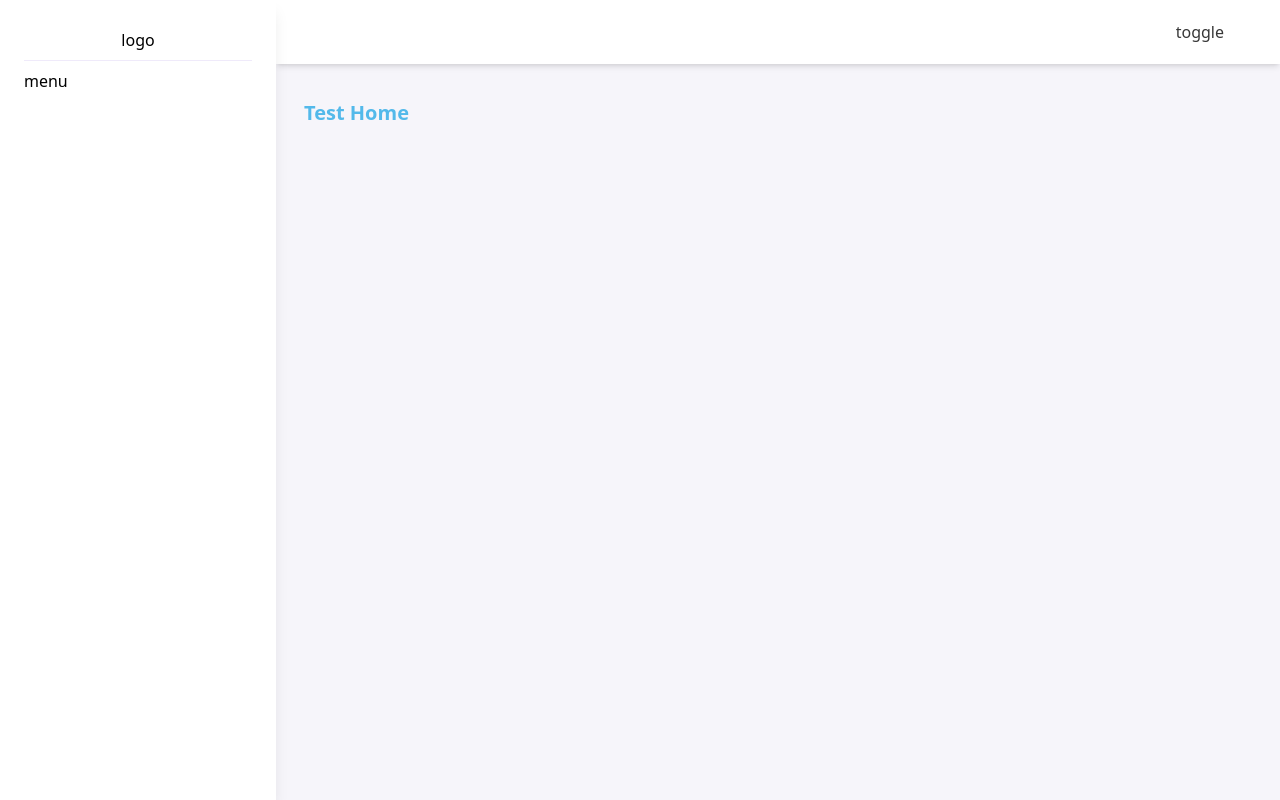
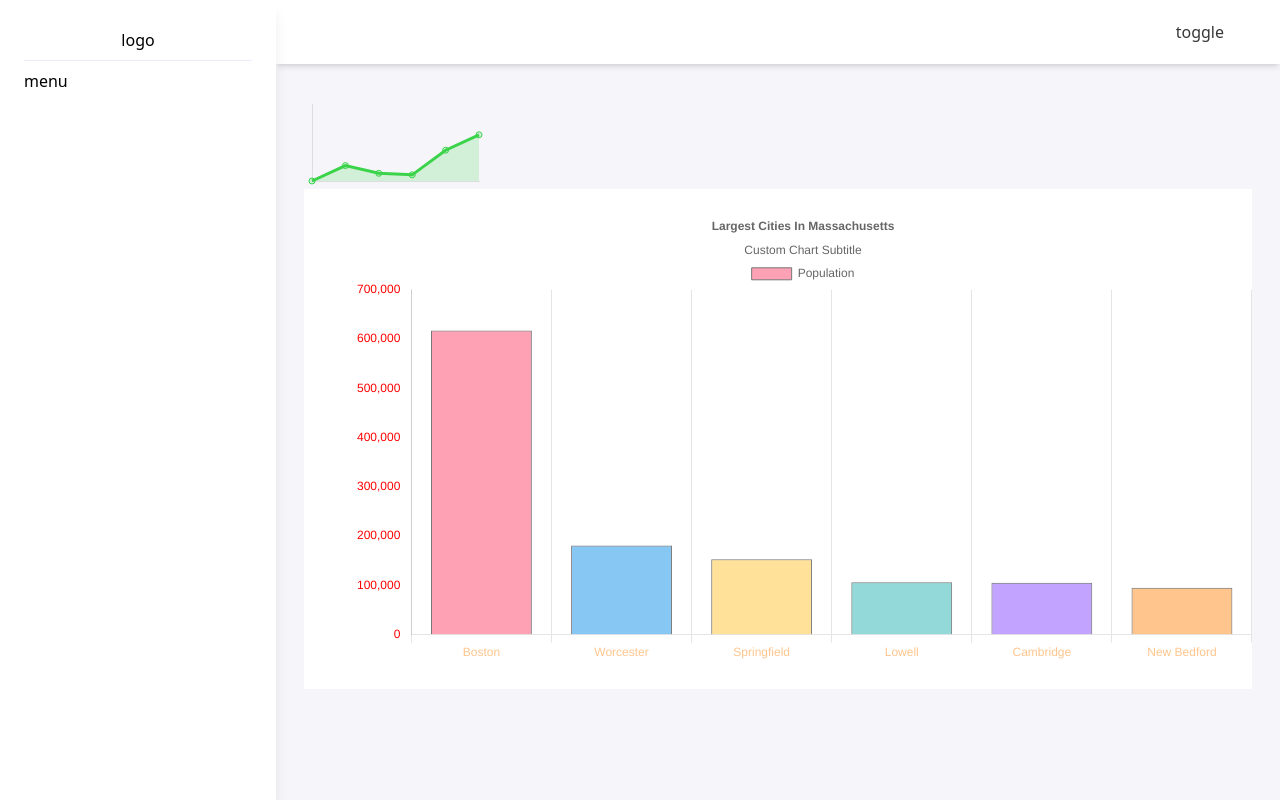
Before and after one commit to ducyb782001/imsd-capstoneproject-fe, a Next.js app: page / in a window 1280 px wide. Built offline with nearby package versions, Linux system fonts and the light colour scheme; what tailwindcss-question-mark would draw is missing.

Commit message:
add chart.js

```diff
--- a/package.json
+++ b/package.json
@@ -36,7 +36,9 @@
     "react-table": "^7.7.0",
     "react-toastify": "^9.0.3",
     "react-tsparticles": "^2.1.4",
-    "tsparticles": "^2.1.4"
+    "tsparticles": "^2.1.4",
+    "react-chartjs-2": "^5.2.0",
+    "chart.js": "^4.2.0"
   },
   "devDependencies": {
     "@types/node": "^16.9.6",
--- /dev/null
+++ b/src/components/Chart/AvgPriceChart.tsx
@@ -0,0 +1,57 @@
+import React from "react"
+import { Line } from "react-chartjs-2"
+import Chart from "chart.js/auto"
+import { CategoryScale } from "chart.js"
+Chart.register(CategoryScale)
+
+const labels = ["January", "February", "March", "April", "May", "June"]
+
+const data = {
+  labels: labels,
+  datasets: [
+    {
+      label: "",
+      backgroundColor: "#3AD34930",
+      borderColor: "#3AD349",
+      data: [0, 10, 5, 4, 20, 30, 45],
+      fill: true,
+    },
+  ],
+}
+
+const options = {
+  plugins: {
+    legend: {
+      display: false,
+    },
+  },
+  scales: {
+    x: {
+      ticks: {
+        display: false,
+      },
+      // to remove the x-axis grid
+      grid: {
+        display: false,
+      },
+    },
+    y: {
+      ticks: {
+        display: false,
+      },
+      // to remove the x-axis grid
+      grid: {
+        display: false,
+      },
+    },
+  },
+}
+function AvgPriceChart() {
+  return (
+    <div className="max-w-[180px] w-full ">
+      <Line data={data} options={options} />
+    </div>
+  )
+}
+
+export default AvgPriceChart
--- /dev/null
+++ b/src/components/Chart/BarChart.tsx
@@ -0,0 +1,104 @@
+import React from "react"
+import { Bar } from "react-chartjs-2"
+
+const data = {
+  labels: [
+    "Boston",
+    "Worcester",
+    "Springfield",
+    "Lowell",
+    "Cambridge",
+    "New Bedford",
+  ],
+  datasets: [
+    {
+      label: "Population",
+      data: [617594, 181045, 153060, 106519, 105162, 95072],
+      //   backgroundColor: "green",
+      backgroundColor: [
+        "rgba(255, 99, 132, 0.6)",
+        "rgba(54, 162, 235, 0.6)",
+        "rgba(255, 206, 86, 0.6)",
+        "rgba(75, 192, 192, 0.6)",
+        "rgba(153, 102, 255, 0.6)",
+        "rgba(255, 159, 64, 0.6)",
+        "rgba(255, 99, 132, 0.6)",
+      ],
+      borderWidth: 1,
+      borderColor: "#777",
+      hoverBorderWidth: 3,
+      hoverBorderColor: "#000",
+    },
+  ],
+}
+
+const options = {
+  plugins: {
+    title: {
+      display: true,
+      text: "Largest Cities In Massachusetts",
+      padding: {
+        top: 30,
+        bottom: 10,
+      },
+    },
+    subtitle: {
+      display: true,
+      text: "Custom Chart Subtitle",
+    },
+    customCanvasBackgroundColor: {
+      color: "#000",
+    },
+  },
+  scales: {
+    x: {
+      ticks: {
+        display: true,
+        color: "rgba(255, 159, 64, 0.6)",
+      },
+      // to remove the x-axis grid
+      grid: {
+        display: true,
+      },
+    },
+    y: {
+      ticks: {
+        display: true,
+        color: "#FF0000",
+      },
+      // to remove the x-axis grid
+      grid: {
+        display: false,
+      },
+    },
+  },
+
+  legend: {
+    display: true,
+    position: "right",
+    labels: {
+      fontColor: "#000",
+    },
+  },
+  layout: {
+    padding: {
+      left: 50,
+      right: 0,
+      bottom: 0,
+      top: 0,
+    },
+  },
+  tooltips: {
+    enabled: true,
+  },
+}
+
+function BarChart(props) {
+  return (
+    <div className="w-full h-[500px] bg-white">
+      <Bar data={data} options={options} />
+    </div>
+  )
+}
+
+export default BarChart
--- a/src/components/Home.tsx
+++ b/src/components/Home.tsx
@@ -1,6 +1,8 @@
 import BigNumber from "bignumber.js"
 import React, { useEffect, useState } from "react"
 import { toast } from "react-toastify"
+import AvgPriceChart from "./Chart/AvgPriceChart"
+import BarChart from "./Chart/BarChart"
 import IconCarretDown from "./icons/IconCarretDown"
 import IconCloseDialog from "./icons/IconCloseDialog"
 import IconHamberger from "./icons/IconHamberger"
@@ -10,7 +12,12 @@ function Home(props) {
   const [balance, setBalance] = useState("")
   const [amount, setAmount] = useState("")
 
-  return <div className="text-blue text-xl font-bold">Test Home</div>
+  return (
+    <div className="text-xl font-bold text-blue">
+      <AvgPriceChart />
+      <BarChart />
+    </div>
+  )
 }
 
 export default Home
--- a/src/pages/_app.tsx
+++ b/src/pages/_app.tsx
@@ -36,9 +36,9 @@ function App({ Component, pageProps }) {
   return (
     <>
       <Head>
-        <title>Welcome to CMS system</title>
+        <title>Welcome to IMSD system</title>
         <meta name="description" content="" />
-        <meta property="og:title" content="Welcome to Fadogo" />
+        <meta property="og:title" content="Welcome to IMSD system" />
         <meta property="og:description" content="" />
         <meta property="og:image" content="/images/og.jpeg" />
 
```
Also changed, not shown: 1 other file (tests, documents, lock files or other folders).
